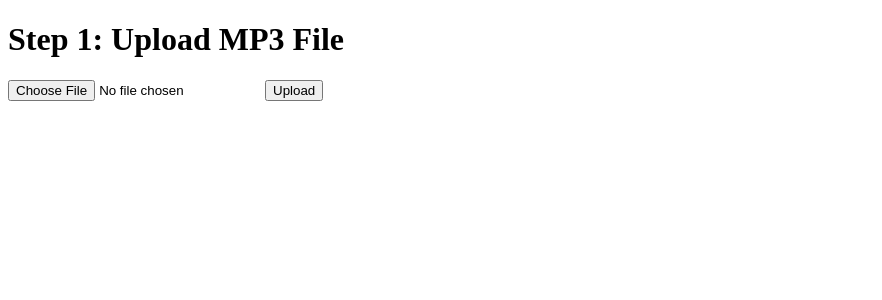
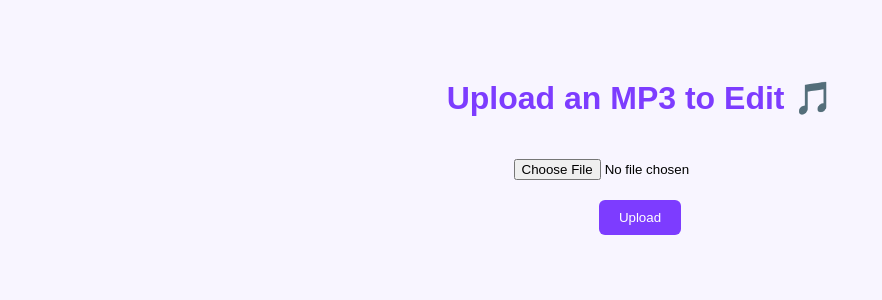
Before and after one commit to aceyq/kotx-audio-editor, a Flask app: page / in a window 1280 px wide. Shown: the top 300 px of the page, without its empty margins (0-882 px from the left). Run offline with Flask 3, Linux system fonts and the light colour scheme.

Commit message:
im scared

```diff
--- a/app.py
+++ b/app.py
@@ -14,15 +14,15 @@ if not os.path.exists(UPLOAD_FOLDER):
 def index():
     if request.method == "POST":
         file = request.files.get("file")
-        if not file:
-            return render_template("index.html", error="Please upload an MP3 file")
+        if not file or file.filename == "":
+            return render_template("index.html", error="Please upload a valid MP3 file")
 
-        # Save uploaded file securely
+        # Save file
         filename = secure_filename(file.filename)
         file_path = os.path.join(UPLOAD_FOLDER, filename)
         file.save(file_path)
 
-        # Go to waveform page with the uploaded file
+        # Pass the uploaded MP3 path and filename to the cutting screen (waveform.html)
         return render_template("waveform.html", mp3_file=file_path, filename=filename)
 
     return render_template("index.html")
--- a/templates/index.html
+++ b/templates/index.html
@@ -1,14 +1,26 @@
 <!DOCTYPE html>
 <html lang="en">
 <head>
-    <meta charset="UTF-8">
-    <title>Upload MP3</title>
+  <meta charset="UTF-8">
+  <title>Upload Audio</title>
+  <style>
+    body { font-family: sans-serif; text-align: center; padding: 50px; background: #f8f5ff; }
+    h1 { color: #7d3cff; }
+    input[type="file"] { margin: 20px; }
+    button { background: #7d3cff; color: white; padding: 10px 20px; border: none; border-radius: 6px; cursor: pointer; }
+    button:hover { background: #5c29c9; }
+    p.error { color: red; }
+  </style>
 </head>
 <body>
-    <h1>Step 1: Upload MP3 File</h1>
-    <form method="POST" enctype="multipart/form-data">
-        <input type="file" name="mp3_file" accept=".mp3" required>
-        <button type="submit">Upload</button>
-    </form>
+  <h1>Upload an MP3 to Edit 🎵</h1>
+  {% if error %}
+    <p class="error">{{ error }}</p>
+  {% endif %}
+  <form method="post" enctype="multipart/form-data">
+    <input type="file" name="file" accept=".mp3" required>
+    <br>
+    <button type="submit">Upload</button>
+  </form>
 </body>
 </html>
```
